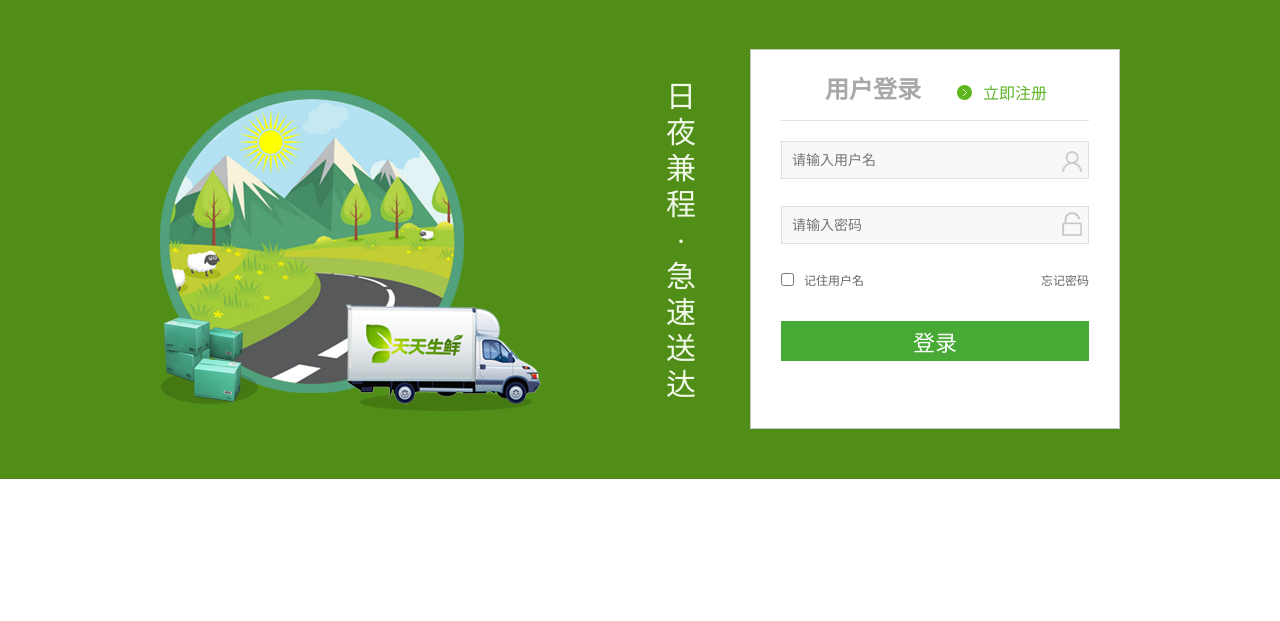
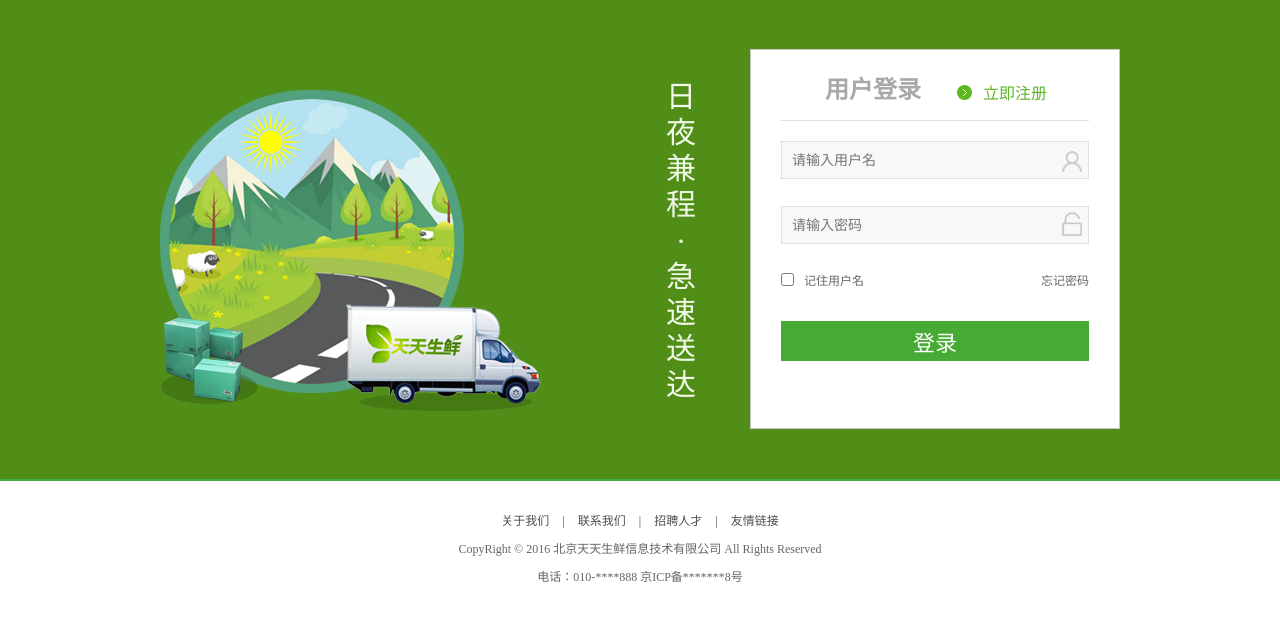
Before and after one commit to InformationX/dailyfresh, a Django app: template dailyfresh/templates/df_user/login.html in a window 1280 px wide. Shown: the part 131-752 px from the top of the page. Run offline with Django 3.2, Linux system fonts and the light colour scheme; the template is opened without the code that fills it, so the values that code supplies are empty.

Commit message:
注册_查询用户名是否存在

```diff
--- a/dailyfresh/df_user/urls.py
+++ b/dailyfresh/df_user/urls.py
@@ -4,5 +4,6 @@ from df_user import views
 
 urlpatterns = [
     url(r'^register/$', views.register),
-    url(r'^register_handle/$', views.register_handle)
+    url(r'^register_handle/$', views.register_handle),
+    url(r'^register_exist/$',views.register_exist)
 ]
--- a/dailyfresh/templates/base.html
+++ b/dailyfresh/templates/base.html
@@ -2,7 +2,7 @@
 <html xmlns="http://www.w3.org/1999/xhtml" xml:lang="en">
 <head>
 	<meta http-equiv="Content-Type" content="text/html;charset=UTF-8">
-	<title>天天生鲜-注册</title>
+	<title>天天生鲜-{{ title }}</title>
 	<link rel="stylesheet" type="text/css" href="/static/css/reset.css">
 	<link rel="stylesheet" type="text/css" href="/static/css/main.css">
 	<script type="text/javascript" src="/static/js/jquery-1.12.4.min.js"></script>
--- a/dailyfresh/templates/df_user/login.html
+++ b/dailyfresh/templates/df_user/login.html
@@ -1,15 +1,14 @@
-
 <!DOCTYPE html PUBLIC "-//W3C//DTD XHTML 1.0 Transitional//EN" "http://www.w3.org/TR/xhtml1/DTD/xhtml1-transitional.dtd">
 <html xmlns="http://www.w3.org/1999/xhtml" xml:lang="en">
 <head>
 	<meta http-equiv="Content-Type" content="text/html;charset=UTF-8">
 	<title>天天生鲜-登录</title>
-	<link rel="stylesheet" type="text/css" href="/static/css/reset.css">
-	<link rel="stylesheet" type="text/css" href="/static/css/main.css">
+	<link rel="stylesheet" type="text/css" href="css/reset.css">
+	<link rel="stylesheet" type="text/css" href="css/main.css">
 </head>
 <body>
 	<div class="login_top clearfix">
-		<a href="index.html" class="login_logo"><img src="/static/images/logo02.png"></a>
+		<a href="index.html" class="login_logo"><img src="images/logo02.png"></a>
 	</div>
 
 	<div class="login_form_bg">
@@ -39,6 +38,19 @@
 		</div>
 	</div>
 
+	<div class="footer no-mp">
+		<div class="foot_link">
+			<a href="#">关于我们</a>
+			<span>|</span>
+			<a href="#">联系我们</a>
+			<span>|</span>
+			<a href="#">招聘人才</a>
+			<span>|</span>
+			<a href="#">友情链接</a>
+		</div>
+		<p>CopyRight © 2016 北京天天生鲜信息技术有限公司 All Rights Reserved</p>
+		<p>电话：010-****888    京ICP备*******8号</p>
+	</div>
 
 </body>
 </html>
--- a/dailyfresh/templates/df_user/register.html
+++ b/dailyfresh/templates/df_user/register.html
@@ -1,9 +1,7 @@
 {% extends 'base.html' %}
-
 {% block head %}
     <script type="text/javascript" src="/static/js/register.js"></script>
 {% endblock head %}
-
 {% block body %}
     	<div class="register_con">
 		<div class="l_con fl">
```
Also changed, not shown: dailyfresh/df_user/views.py (+7 -1 lines), dailyfresh/static/js/register.js (+25 -30 lines).
